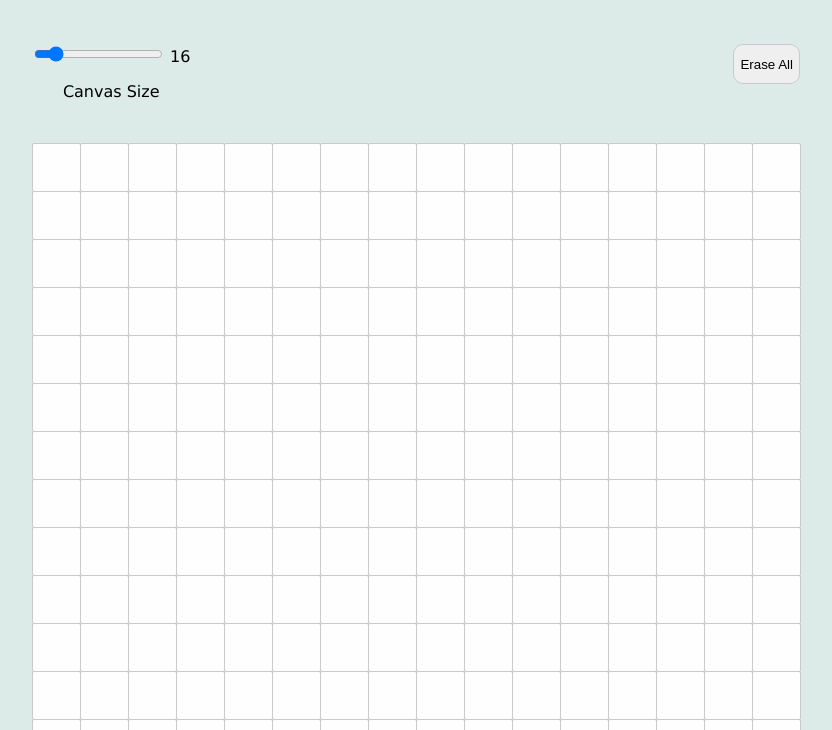
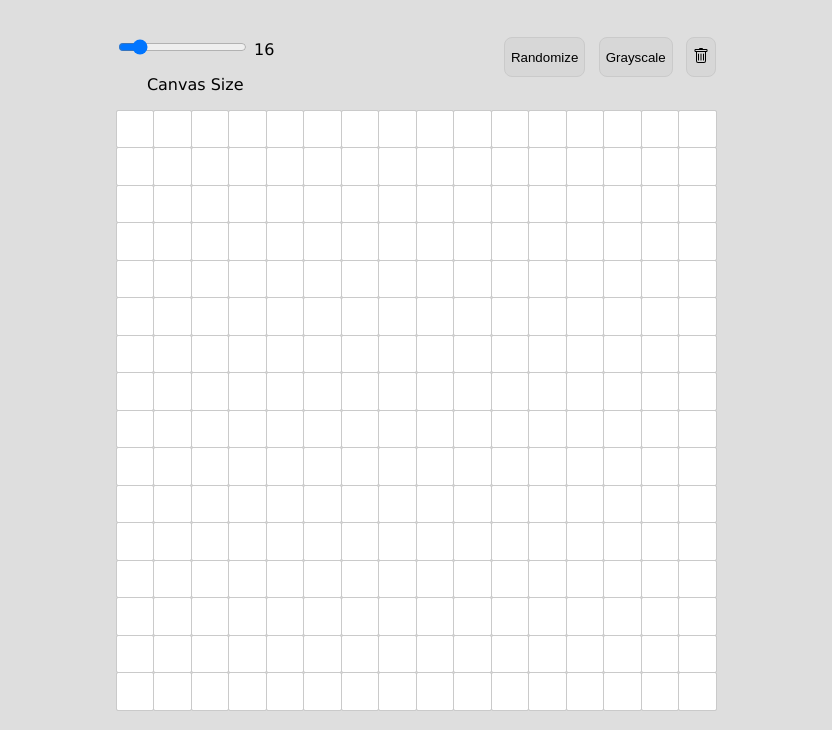
Before and after one commit to amekatze/etch-a-sketch, a plain HTML site: page index.html in a window 1280 px wide. Shown: the part 70-800 px from the top of the page, without its empty margins (224-1056 px from the left). Drawn offline with Linux system fonts and the light colour scheme.

Commit message:
Add grayscale and randomize color painting functions

```diff
--- a/index.html
+++ b/index.html
@@ -9,7 +9,7 @@
 </head>
 <body>
 
-<container>
+<div class="container">
 <h1 class="title">Etch-a-sketch</h1>
 
 <div class="controls">
@@ -18,15 +18,18 @@
         <span id="rangeValue">16</span>
         <p>Canvas Size</p>
     </div>
-    <div><button id="clear">Erase All</button></div>
-</div>
+    <div class="buttons">
+    <div><button id="random">Randomize</button></div>
+    <div><button id="black">Grayscale</button></div>
+    <div><button id="clear"><svg xmlns="http://www.w3.org/2000/svg" width="16" height="16" fill="currentColor" class="bi bi-trash" viewBox="0 0 16 16">
+        <path d="M5.5 5.5A.5.5 0 0 1 6 6v6a.5.5 0 0 1-1 0V6a.5.5 0 0 1 .5-.5zm2.5 0a.5.5 0 0 1 .5.5v6a.5.5 0 0 1-1 0V6a.5.5 0 0 1 .5-.5zm3 .5a.5.5 0 0 0-1 0v6a.5.5 0 0 0 1 0V6z"/>
+        <path fill-rule="evenodd" d="M14.5 3a1 1 0 0 1-1 1H13v9a2 2 0 0 1-2 2H5a2 2 0 0 1-2-2V4h-.5a1 1 0 0 1-1-1V2a1 1 0 0 1 1-1H6a1 1 0 0 1 1-1h2a1 1 0 0 1 1 1h3.5a1 1 0 0 1 1 1v1zM4.118 4 4 4.059V13a1 1 0 0 0 1 1h6a1 1 0 0 0 1-1V4.059L11.882 4H4.118zM2.5 3V2h11v1h-11z"/>
+      </svg></button></div>
+</div></div>
 
 <div id="canvas"></div>
 
-
-
-
-</container>
+</div>
 <script src="script.js"></script>
 </body>
 </html>
--- a/script.js
+++ b/script.js
@@ -1,4 +1,6 @@
 let grid = 16;
+let color = 'standard';
+let pixelNow;
 const canvas = document.getElementById('canvas');
 createCanvas();
 
@@ -7,18 +9,52 @@ canvas.innerHTML = "";
   for (let i = 1; i <= grid*grid ; i++){
      const div = document.createElement('div');
      div.classList.add('pixel');
+     div.style.setProperty('background-color', 'rgb(255,255,255)');
      canvas.appendChild(div);
-     div.addEventListener('mouseover', () =>{
-     div.style.setProperty('background-color', 'rgb(177, 200, 206)');
-    })
-    } canvas.style.setProperty('grid-template-columns', `repeat(${grid}, 1fr)`);
+    }
+eventRefresh()
+canvas.style.setProperty('grid-template-columns', `repeat(${grid}, 1fr)`);
 }
 
-const slider = document.getElementById("slider");
-slider.oninput = function() {
+
+function eventRefresh(){
+    const pixels = document.querySelectorAll('.pixel')
+    pixels.forEach(pixel => {
+    pixel.addEventListener('mouseover', () =>{
+    pixelNow = pixel;
+    pixel.style.setProperty('background-color', colorPick());
+   })
+})
+}
+
+
+function colorPick(){
+    let rgb;
+    if (color == 'standard'){
+    console.log(pixelNow.style.getPropertyValue('background-color'));
+    let pixelColor = pixelNow.style.getPropertyValue('background-color');
+
+    rgb = pixelColor == 'rgb(255, 255, 255)' ? 'rgb(192, 192, 192)' :
+    pixelColor == 'rgb(192, 192, 192)' ? 'rgb(169, 169, 169)' :
+    pixelColor == 'rgb(169, 169, 169)' ? 'rgb(128, 128, 128)' :
+    pixelColor == 'rgb(128, 128, 128)' ? 'rgb(105, 105, 105)' :
+    pixelColor == 'rgb(105, 105, 105)' || pixelColor == 'rgb(76, 76, 76)' ? 'rgb(76, 76, 76)' : 'rgb(192, 192, 192)';
+    } else if (color == 'random'){rgb = `rgb(${(Array.from({length: 3}, () => Math.floor(Math.random() * 255)))})`
+    }
+    return rgb;
+    }
+
+
+const canvasSize = document.getElementById("slider");
+canvasSize.oninput = function() {
     grid = this.value;
     rangeValue.innerText = this.value;
     createCanvas();
 }
 
 document.getElementById('clear').onclick = function(){createCanvas()};
+document.getElementById('random').onclick = function(){
+    color = 'random';};
+
+document.getElementById('black').onclick = function(){
+    color = 'standard';};
--- a/style.css
+++ b/style.css
@@ -2,20 +2,23 @@ body {
     display: flex;
     align-items: center;
     justify-content: center;
-    background-color: #dceae8;
+    background-color: #dedede;
     font-family: 'Lucida Sans', 'Lucida Sans Regular', 'Lucida Grande', 'Lucida Sans Unicode', Geneva, Verdana, sans-serif;
     text-align: center
 }
 
+.container {
+ width: 75vh;
+}
+
 #canvas {
     display: grid;
-    width: 60vw;
-    height: 60vw;
+    aspect-ratio : 1 / 1;
 }
 
 .pixel {
     margin: 0;
-    background-color: rgb(254, 254, 254);
+    background-color: rgb(255,255,255);
     outline: 1px solid #cacaca;
     border-radius: 1px;
     margin: 0.5px;
@@ -24,15 +27,22 @@ body {
 .controls{
     display: flex;
     justify-content: space-between;
-    padding: 2vw 0;
+    margin-top: 5vh;
 }
 
-#clear{
-    height: 40px;
-    border-radius: 10px;
+.buttons{
+    display: flex;
+    justify-content: flex-end;
+}
+
+button{
+    margin-left: 1em;
+    height: 3em;
+    border-radius: 8px;
+    background-color: #d7d7d7;
     border: 1px solid #cacaca;
 }
 
-#clear:hover {
-    background-color: #dbdbdb;
+button:hover {
+    background-color: #f0f0f0;
 }
```
